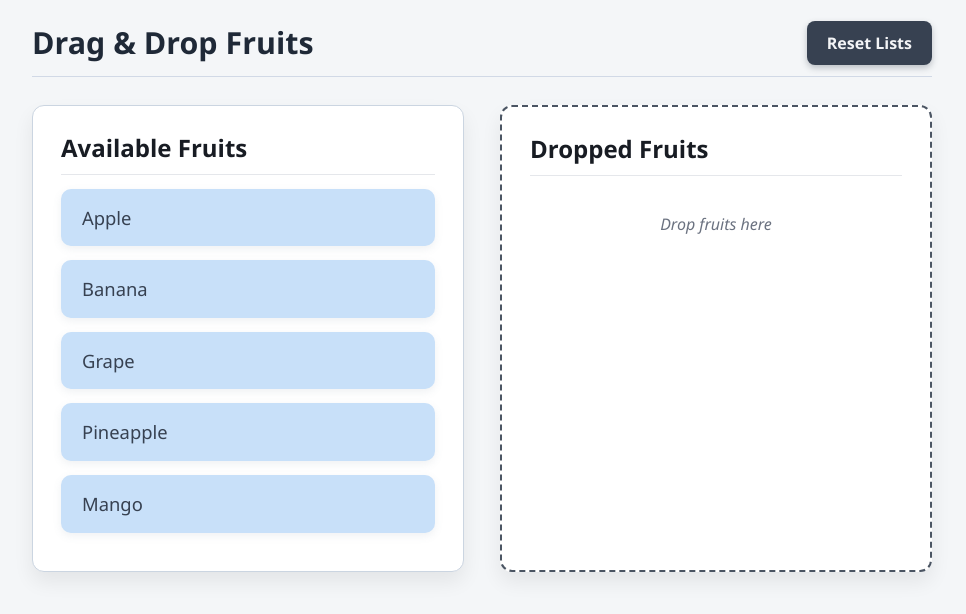
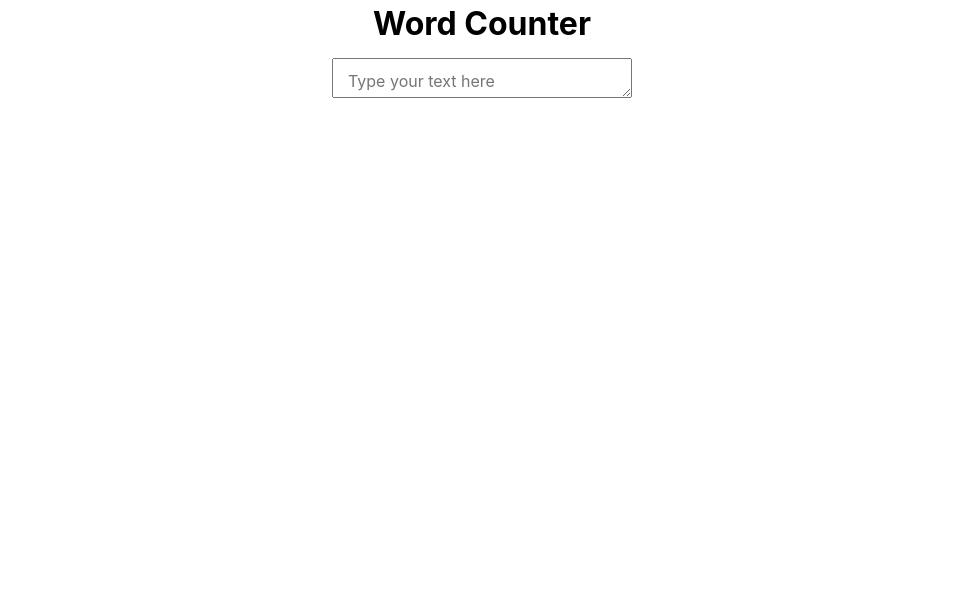
Before and after one commit to shubhamchasing/react-vite-prep, a React (Vite) app: page / in a window 1280 px wide. Shown: the top 614 px of the page, without its empty margins (158-1124 px from the left). Built offline with nearby package versions, Linux system fonts and the light colour scheme.

Commit message:
feat: add word counter

```diff
--- a/src/App.jsx
+++ b/src/App.jsx
@@ -1,5 +1,6 @@
 import "./App.css";
-import DragDrop from "./Components/DragAndDrop1";
+import WordCounter from "./Components/WordCounter";
+// import DragDrop from "./Components/DragAndDrop1";
 // import CardCarouselParent from "./Components/CardCarousel";
 // import TransferList from "./Components/TransferList";
 // import ImageCarouselParent from "./Components/ImageCarousel";
@@ -50,7 +51,7 @@ function App() {
   return (
     <>
       <div className="App">
-        <DragDrop />
+        <WordCounter />
       </div>
     </>
   );
--- /dev/null
+++ b/src/Components/WordCounter/index.jsx
@@ -0,0 +1,104 @@
+import { useState, useEffect } from "react";
+import "./styles.css";
+
+function WordCounter() {
+  const [text, setText] = useState("");
+  const [count, setCount] = useState([]);
+
+  const handleOnChange = (e) => {
+    setText(e.target.value);
+  };
+
+  const handleCount = () => {
+    const cleanedText = text
+      .toLowerCase()
+      .replace(/[^a-zA-Z\s]/g, "")
+      .trim();
+
+    const words = cleanedText.split(/\s+/).filter((word) => word.length > 0);
+
+    const wordMap = new Map();
+
+    words.forEach((word) => {
+      wordMap.set(word, (wordMap.get(word) || 0) + 1);
+    });
+
+    const sortedArr = Array.from(wordMap.entries()).sort((a, b) => b[1] - a[1]);
+
+    setCount(sortedArr);
+  };
+
+  useEffect(() => {
+    // Function Call
+    handleCount();
+  }, [text]);
+
+  return (
+    <div className="wordCounter">
+      <h1>Word Counter</h1>
+
+      <div className="container">
+        <textarea
+          className="textarea"
+          placeholder="Type your text here"
+          data-testid="textarea"
+          value={text}
+          onChange={handleOnChange}
+        ></textarea>
+
+        {/* Display result on if there are any characters or words */}
+
+        {count.length > 0 && (
+          <div className="results">
+            <h3>Word Frequencies</h3>
+            <ul data-testid="result-list">
+              {count.map(([word, count], index) => (
+                <li key={word} data-testid={`word-${word}`}>
+                  <strong>{word}</strong>: {count} Times
+                </li>
+              ))}
+            </ul>
+          </div>
+        )}
+      </div>
+    </div>
+  );
+}
+export default WordCounter;
+
+//     function handleCount() {
+//       // Count Logic
+
+//       let copyText = text;
+
+//       copyText = copyText
+//         .toLowerCase()
+//         .split(" ")
+//         .filter((word) => word !== " " && word !== "")
+//         .map((word) =>  word.match(/[a-zA-Z]+/g)).filter(word => word !== null).map(word =>  word[0] )
+
+//     //   copyText = copyText;
+
+//     //   console.log(copyText);
+//       const objArr = []
+//       copyText.forEach(word => {
+//         if(objArr[word]) {
+//             objArr[word] = objArr[word] + 1
+//         }
+//         else{
+//             objArr.push({[word] : 1})
+//         }
+//       } )
+//   console.log(objArr)
+//       //   const filterText = [];
+//       //   text
+//       //     .toLowerCase()
+//       //     .split(" ")
+//       //     .forEach((word) => {
+//       //         let cleanWord = word.match(/[a-zA-Z]+/g)
+//       //       if (word !== " " && word) {
+//       //         filterText.push(cleanWord);
+//       //       }
+//       //     });
+//       //   console.log(filterText);
+//     }
--- /dev/null
+++ b/src/Components/WordCounter/styles.css
@@ -0,0 +1,21 @@
+.wordCounter {
+  display: flex;
+  flex-direction: column;
+  align-items: center;
+}
+
+.container {
+  padding: 10px;
+}
+.textarea {
+  width: 300px;
+  height: 40px;
+  padding: 10px 15px;
+}
+ul li {
+  list-style-type: square;
+}
+li {
+  text-align: left;
+  margin: 5px 0;
+}
```
